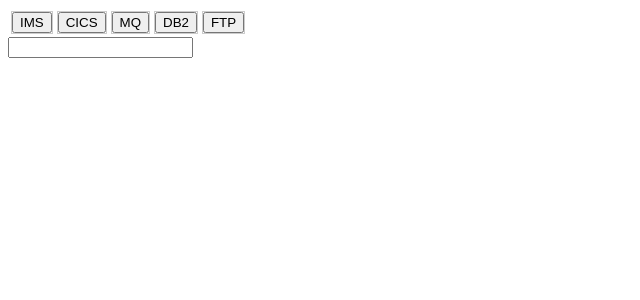
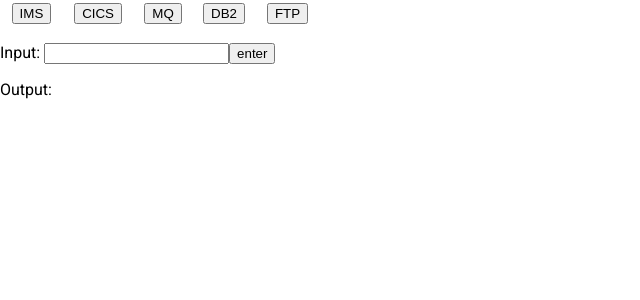
Before and after one commit to ansvir/ibaProject, an Angular app: page / in a window 1280 px wide. Shown: the top 300 px of the page, without its empty margins (0-640 px from the left). Built offline with nearby package versions, Linux system fonts and the light colour scheme.

Commit message:
initial commit

```diff
--- a/angular.json
+++ b/angular.json
@@ -23,6 +23,7 @@
               "src/assets"
             ],
             "styles": [
+              "./node_modules/@angular/material/prebuilt-themes/indigo-pink.css",
               "src/styles.css"
             ],
             "scripts": [],
@@ -80,6 +81,7 @@
             "tsConfig": "src/tsconfig.spec.json",
             "karmaConfig": "src/karma.conf.js",
             "styles": [
+              "./node_modules/@angular/material/prebuilt-themes/indigo-pink.css",
               "src/styles.css"
             ],
             "scripts": [],
--- a/package.json
+++ b/package.json
@@ -12,14 +12,17 @@
   "private": true,
   "dependencies": {
     "@angular/animations": "~7.2.0",
+    "@angular/cdk": "~7.3.7",
     "@angular/common": "~7.2.0",
     "@angular/compiler": "~7.2.0",
     "@angular/core": "~7.2.0",
     "@angular/forms": "~7.2.0",
+    "@angular/material": "^7.3.7",
     "@angular/platform-browser": "~7.2.0",
     "@angular/platform-browser-dynamic": "~7.2.0",
     "@angular/router": "~7.2.0",
     "core-js": "^2.5.4",
+    "hammerjs": "^2.0.8",
     "rxjs": "~6.3.3",
     "tslib": "^1.9.0",
     "zone.js": "~0.8.26"
--- a/src/app/app.component.css
+++ b/src/app/app.component.css
@@ -1,6 +1,6 @@
 /* Style the tab */
 .tab {
-  overflow: hidden;
-  border: 1px solid #ccc;
-  background-color: #FFFFFF;
+  text-align: center;
 }
+
+.table { width:25%}
--- a/src/app/app.component.html
+++ b/src/app/app.component.html
@@ -1,4 +1,4 @@
-<table>
+<table class="table">
   <thead>
     <th>
       <div class="tab"><button>IMS</button></div>
@@ -18,5 +18,5 @@
   </thead>
 </table>
 
-<input #input type="text" name="input" ngModel><br>
-<p>{{input.value}}</p>
+<p>Input: <input type="text" name="input" [(ngModel)]="input"> <button (click)="enterPressed($event)">enter</button></p>
+<p>Output:{{input}}</p>
--- a/src/app/app.component.ts
+++ b/src/app/app.component.ts
@@ -7,4 +7,8 @@
 })
 export class AppComponent {
   title = 'untitled';
+  input = '';
+  enterPressed(event) {
+
+  }
 }
--- a/src/app/app.module.ts
+++ b/src/app/app.module.ts
@@ -2,13 +2,17 @@
 import { NgModule } from '@angular/core';
 
 import { AppComponent } from './app.component';
+import {FormsModule} from '@angular/forms';
+import { BrowserAnimationsModule } from '@angular/platform-browser/animations';
 
 @NgModule({
   declarations: [
     AppComponent
   ],
   imports: [
-    BrowserModule
+    BrowserModule,
+    FormsModule,
+    BrowserAnimationsModule
   ],
   providers: [],
   bootstrap: [AppComponent]
--- a/src/index.html
+++ b/src/index.html
@@ -7,6 +7,8 @@
 
   <meta name="viewport" content="width=device-width, initial-scale=1">
   <link rel="icon" type="image/x-icon" href="favicon.ico">
+  <link href="https://fonts.googleapis.com/css?family=Roboto:300,400,500" rel="stylesheet">
+  <link href="https://fonts.googleapis.com/icon?family=Material+Icons" rel="stylesheet">
 </head>
 <body>
   <app-root></app-root>
--- a/src/main.ts
+++ b/src/main.ts
@@ -1,3 +1,4 @@
+import 'hammerjs';
 import { enableProdMode } from '@angular/core';
 import { platformBrowserDynamic } from '@angular/platform-browser-dynamic';
 
--- a/src/styles.css
+++ b/src/styles.css
@@ -1 +1,4 @@
 /* You can add global styles to this file, and also import other style files */
+
+html, body { height: 100%; }
+body { margin: 0; font-family: Roboto, "Helvetica Neue", sans-serif; }
```
Also changed, not shown: 1 other file (tests, documents, lock files or other folders).
